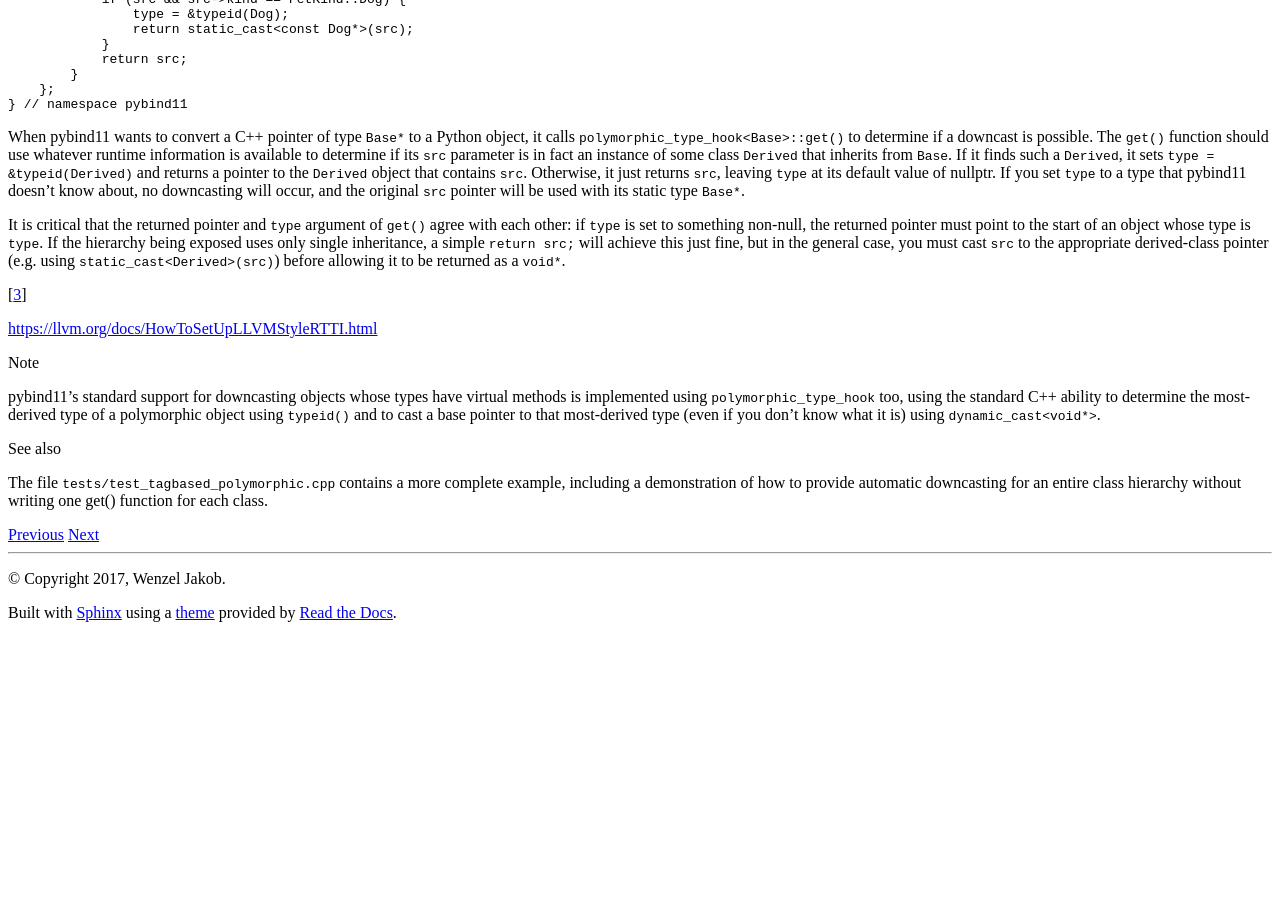
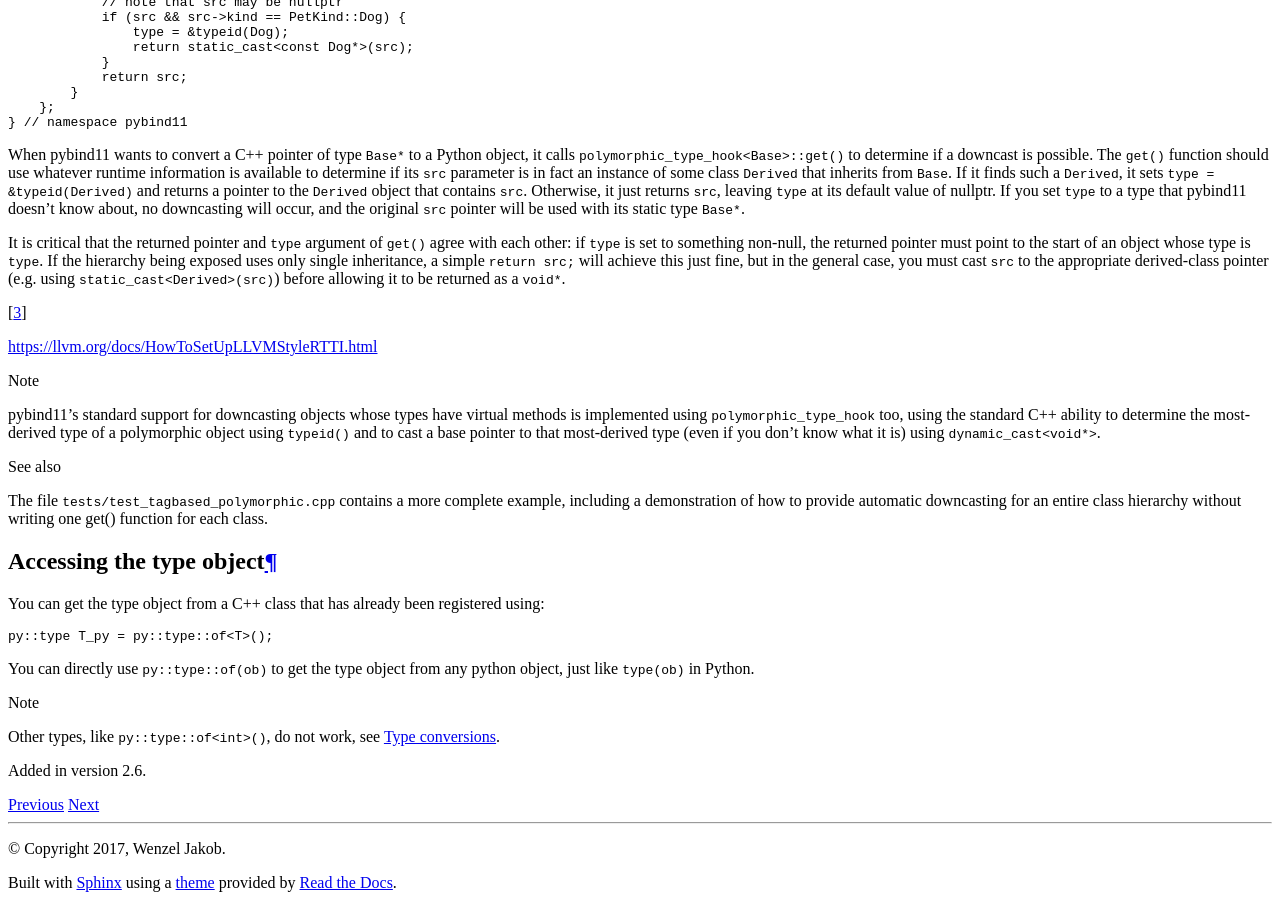
Before and after one commit to pybind/pybind11, a Sphinx documentation site: the page built from docs/advanced/classes.rst, in a window 1280 px wide and 900 px high, scrolled down 14946 px. Built offline with Sphinx 7.4.7 and the Read the Docs theme 2.0.0, drawn with Linux system fonts in a browser that asks for light colours; before the commit the page ends 15576 px from its top, so only the background shows below that; some of the changed text lies outside the part shown.

Commit message:
feat: py::type::of<T>() and py::type::of(h) (#2364)
* feat: type<T>()

* refactor: using py::type as class

* refactor: py::object as base

* wip: tigher api

* refactor: fix conversion and limit API further

* docs: some added notes from @EricCousineau-TRI

* refactor: use py::type::of

```diff
--- a/docs/advanced/cast/index.rst
+++ b/docs/advanced/cast/index.rst
@@ -1,3 +1,5 @@
+.. _type-conversions:
+
 Type conversions
 ################
 
--- a/docs/advanced/classes.rst
+++ b/docs/advanced/classes.rst
@@ -1232,3 +1232,21 @@ appropriate derived-class pointer (e.g. using
     more complete example, including a demonstration of how to provide
     automatic downcasting for an entire class hierarchy without
     writing one get() function for each class.
+
+Accessing the type object
+=========================
+
+You can get the type object from a C++ class that has already been registered using:
+
+.. code-block:: python
+
+    py::type T_py = py::type::of<T>();
+
+You can directly use ``py::type::of(ob)`` to get the type object from any python
+object, just like ``type(ob)`` in Python.
+
+.. note::
+
+    Other types, like ``py::type::of<int>()``, do not work, see :ref:`type-conversions`.
+
+.. versionadded:: 2.6
```
Also changed, not shown: 4 other files.
